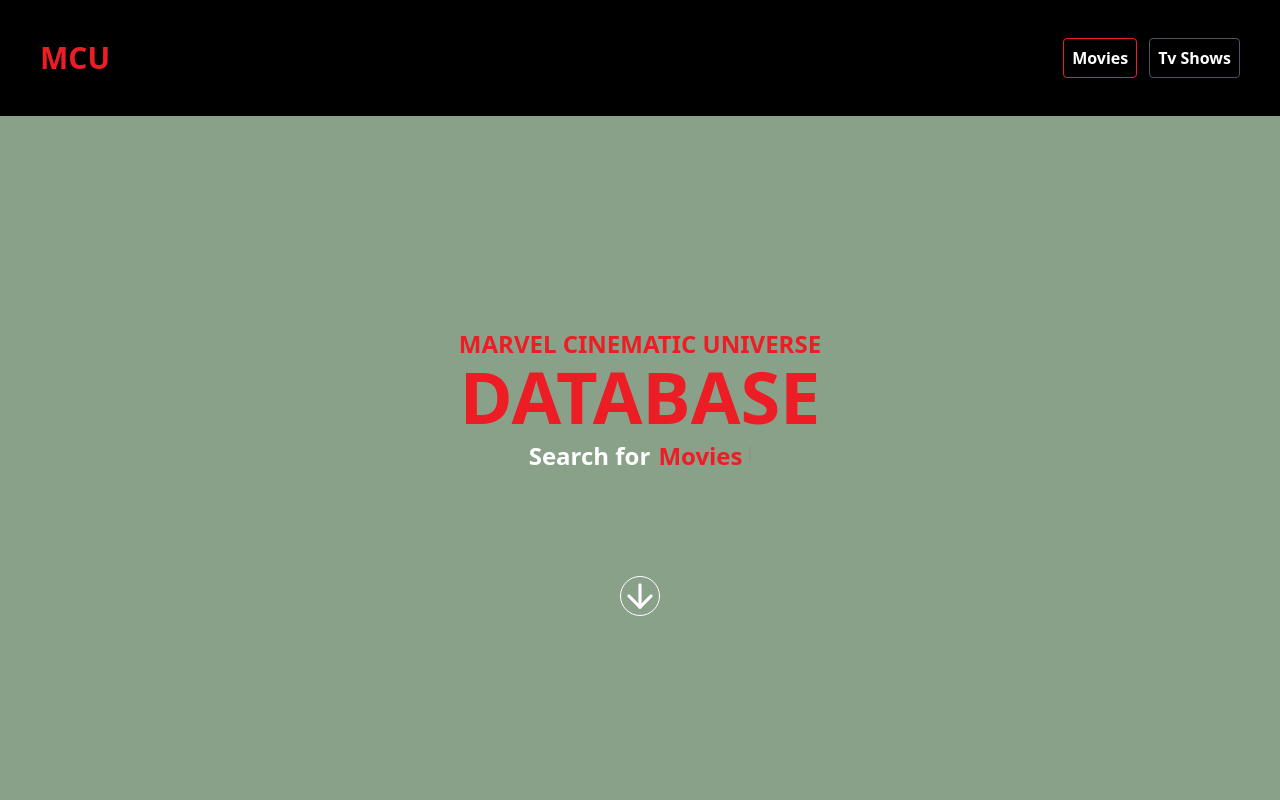
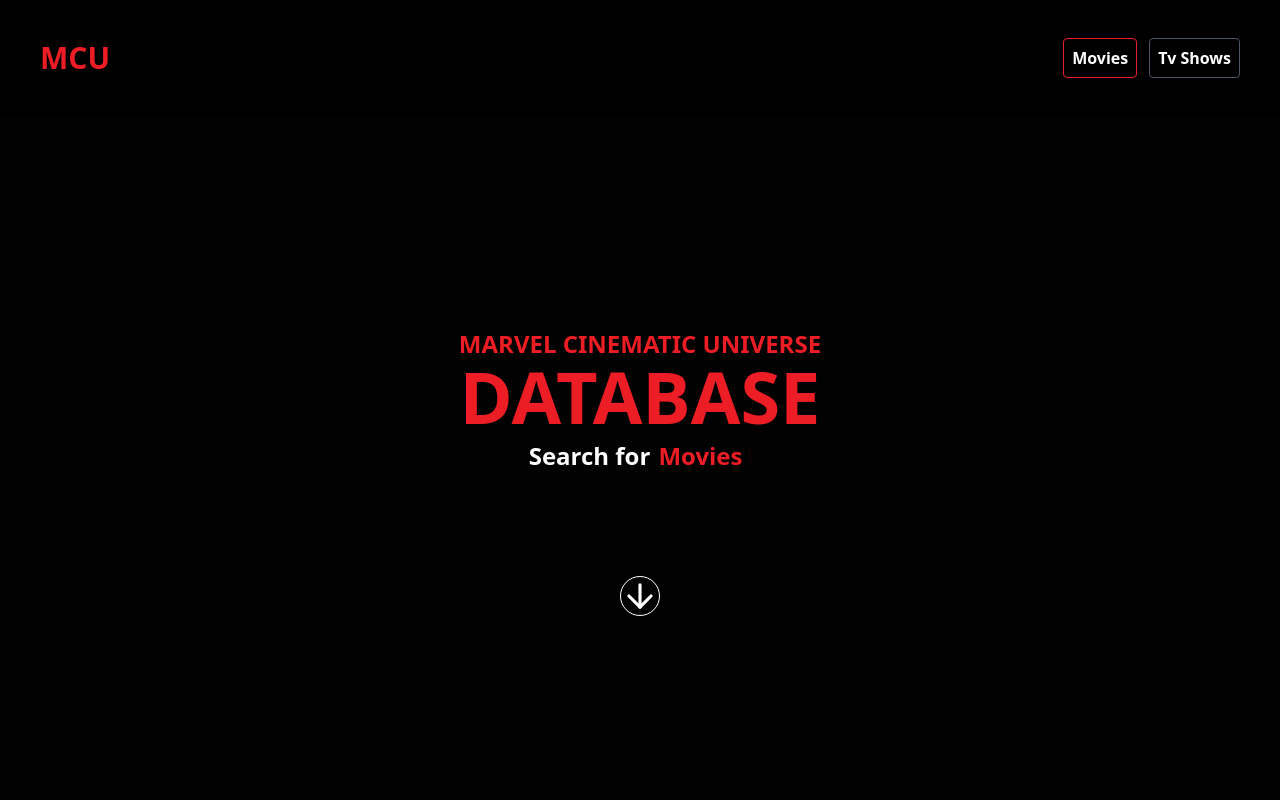
Before and after one commit to igbanibo-Dengi/mcu-database, a React (Create React App) app: page / in a window 1280 px wide. Shown: the top 800 px of the page. Built offline with nearby package versions, Linux system fonts and the light colour scheme.

Commit message:
changed bg color

```diff
--- a/src/index.css
+++ b/src/index.css
@@ -11,9 +11,5 @@
 }
 
 body {
-  background-color: #89a189;
+  background-color: #020202;
 }
-
-.active {
-  border-color: yellow;
-}
```
